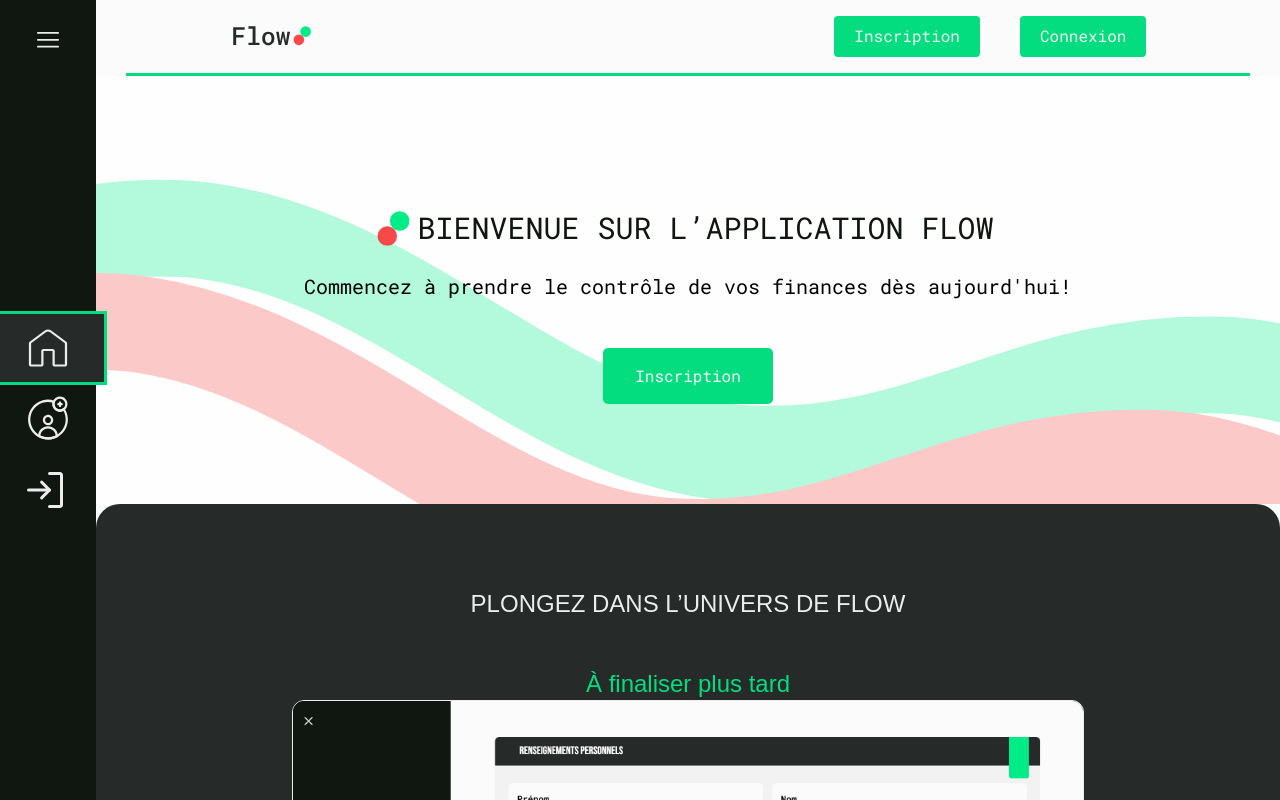
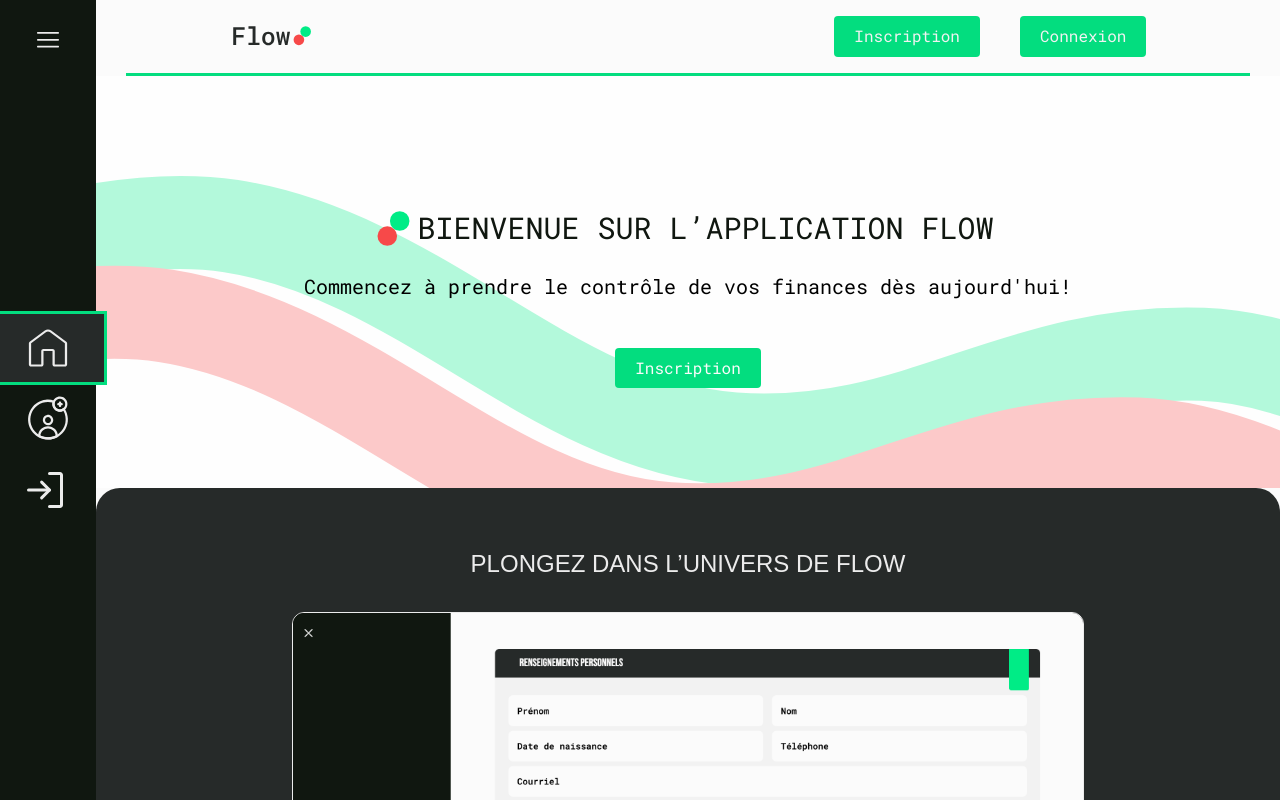
Before and after one commit to Big-pun/projet-synthese, a Vue app: page /accueil in a window 1280 px wide. Shown: the top 800 px of the page. Built offline with nearby package versions, Linux system fonts and the light colour scheme.

Commit message:
Homepage: buttons and section visibility once logged in

```diff
--- a/src/components/home/HomeCallToAction.vue
+++ b/src/components/home/HomeCallToAction.vue
@@ -2,16 +2,16 @@
 </script>
 
 <template scoped>
-    <section class="flex items-center justify-between bg-gray rounded-3xl">
+    <section v-if="!userStore.user" class="flex items-center justify-between bg-gray mb-10">
       <div class="flex flex-col justify-center items-center main--full-width__boxed-section pb-15">
         <div class="flex flex-col items-center justify-center">
           <img src="@/assets/img/logoNom-White.svg" alt="Flow icon" class="w-[120px] pb-8 sm:pb-0" > <!--Je me suis amusé ;), c'est peut-être trop-->
-          <h2 class="text-dark-gray py-8 text-4xl/normal text-center uppercase">Prêt(e) à rejoindre Flow et gérer ton budget en quelques clics?</h2>
+          <h2 class="text-dark-gray py-8 text-3xl/normal text-center uppercase">Prêt(e) à rejoindre Flow et gérer ton budget en quelques&nbsp;clics?</h2>
         </div>
         <!--À VOIR SI ON REMPLACE LA CLASS DE P PAR UNE CLASS DANS LE THEME-->
         <p class="text-center text-base text-white">Inscris toi des maintenant et profite de l’ensemble de l’application gratuitement</p>
         <div class="flex justify-center pt-12">
-          <button @click="showSignUp" class="font-(family-name:--font-roboto) text-center text-white bg-accent1 hover:bg-hover py-4 px-8 rounded-[5px]">Inscription</button>
+          <button @click="showSignUp" class="font-(family-name:--font-roboto) text-center text-white bg-accent1 hover:bg-hover px-5 py-2 rounded">Inscription</button>
         </div>
       </div>
     </section>
@@ -19,14 +19,11 @@
 </template>
 
 <script setup>
-  import { ref } from "vue";
-  import Modal from "@/components/general/Modal.vue";
-  import SubscriptionForm from "@/components/connexion/SubscriptionForm.vue";
-  import { useUserStore } from '@/services/userStore';
+   import { useUserStore } from '@/services/userStore';
 
-  const props = defineProps({
-    showSignUp: Function
-  });
+  const userStore = useUserStore();
+
+  const emit = defineEmits(['showSignup']);
 </script>
 
 
--- a/src/components/home/HomeHero.vue
+++ b/src/components/home/HomeHero.vue
@@ -19,9 +19,9 @@
             Commencez à prendre le contrôle de vos finances dès aujourd'hui!
           </p>
           <div class="flex justify-center pt-12">
-            <button
+            <button v-if="!userStore.user"
               @click="showSignUp"
-              class="font-(family-name:--font-roboto) text-center text-white bg-accent1 hover:bg-hover py-4 px-8 rounded-[5px]"
+              class="font-(family-name:--font-roboto) text-center text-white bg-accent1 hover:bg-hover px-5 py-2 rounded"
             >
               Inscription
             </button>
@@ -32,9 +32,11 @@
 </template>
 
 <script setup>
-  const props = defineProps({
-    showSignUp: Function
-  });
+  import { useUserStore } from '@/services/userStore';
+
+  const userStore = useUserStore();
+
+  const emit = defineEmits(['showSignup']);
 </script>
 
 <style scoped>
--- a/src/components/home/HomeScreenShots.vue
+++ b/src/components/home/HomeScreenShots.vue
@@ -4,10 +4,8 @@
 
 <template scoped>
   <section class="flex items-center justify-between bg-gray rounded-3xl">
-
     <div class="main--full-width__boxed-section flex flex-col justify-center items-center py-5 w-full">
-      <h2 class="text-center pt-16 pb-12 uppercase text-dark-gray">Plongez dans l’univers de Flow</h2>
-      <h2 class="text-center">À finaliser plus tard</h2>
+      <h2 class="text-center pt-10 pb-8 uppercase text-dark-gray">Plongez dans l’univers de Flow</h2>
 <!--Section 1 avec animation-->
     <div class="w-[75%] pb-8">
       <img class="rounded-xl border-1 border-dark-gray" src="../../assets/img/renseignements.png" alt="Renseignement">
```
